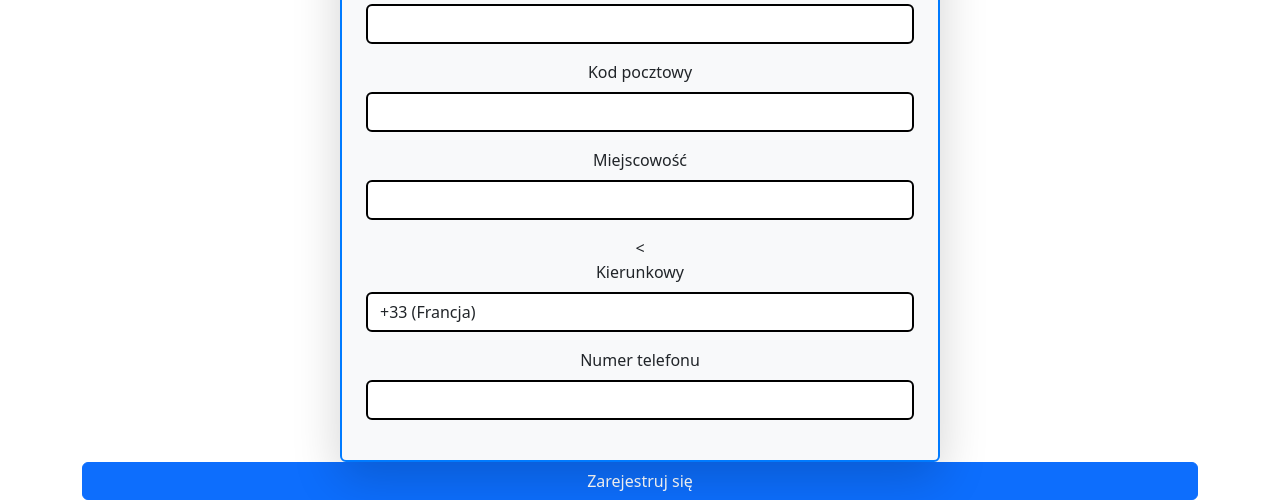
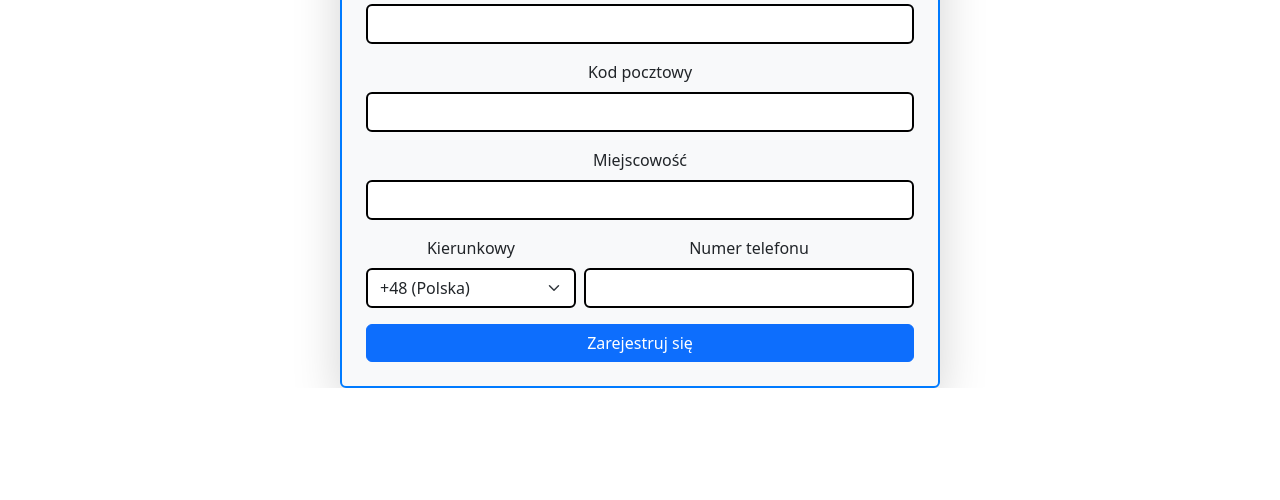
Before and after one commit to czumper/gowno, a Django app: page /accounts/signup/ in a window 1280 px wide. Shown: the part 807-1307 px from the top of the page. After the commit the page ends 1195 px from the top, so only its background shows below. Run offline with Django 4.2, Linux system fonts and the light colour scheme.

Commit message:
chyba dziala

```diff
--- a/templates/account/signup.html
+++ b/templates/account/signup.html
@@ -66,16 +66,16 @@
                 <label for="id_miasto" class="form-label">Miejscowość</label>
                 <input type="text" name="miasto" id="id_miasto" class="form-control" value="{{ form.miasto.value|default:'' }}" required style="border: 2px solid black;">
             </div>
-            <<div class="mb-3">
-                <label for="id_telefon_numer_kierunkowy" class="form-label">Kierunkowy</label>
-                <select name="telefon_numer_kierunkowy" id="id_telefon_numer_kierunkowy" class="form-control" style="border: 2px solid black;">
-                    <option value="+48" selected>+48 (Polska)</option>
-                    <option value="+49" selected>+49 (Niemcy)</option>
-                    <option value="+44" selected>+44 (Wielka Brytania)</option>
-                    <option value="+33" selected>+33 (Francja)</option>
+            <div class="mb-3 d-flex">
+                <div class="me-2">
+                    <label for="id_phone_country_code" class="form-label">Kierunkowy</label>
+                    <select name="phone_country_code" id="id_phone_country_code" class="form-select" style="border: 2px solid black;">
+                        <option value="+48" {% if form.phone_country_code.value == '+48' %}selected{% endif %}>+48 (Polska)</option>
+                        <option value="+49" {% if form.phone_country_code.value == '+49' %}selected{% endif %}>+49 (Niemcy)</option>
+                        <option value="+44" {% if form.phone_country_code.value == '+44' %}selected{% endif %}>+44 (Wielka Brytania)</option>
                     </select>
                 </div>
-            <div class="mb-3">
+                <div class="flex-grow-1">
                     <label for="id_telefon" class="form-label">Numer telefonu</label>
                     <input type="text" name="telefon" id="id_telefon" class="form-control" maxlength="9" value="{{ form.telefon.value|default:'' }}" required style="border: 2px solid black;">
                     <div id="telefon_error" class="text-danger small"></div>
```
Also changed, not shown: konta/templates/konta/edycja_profil.html (+6 -6 lines). Lines whose indentation alone changed are shown as unchanged.
